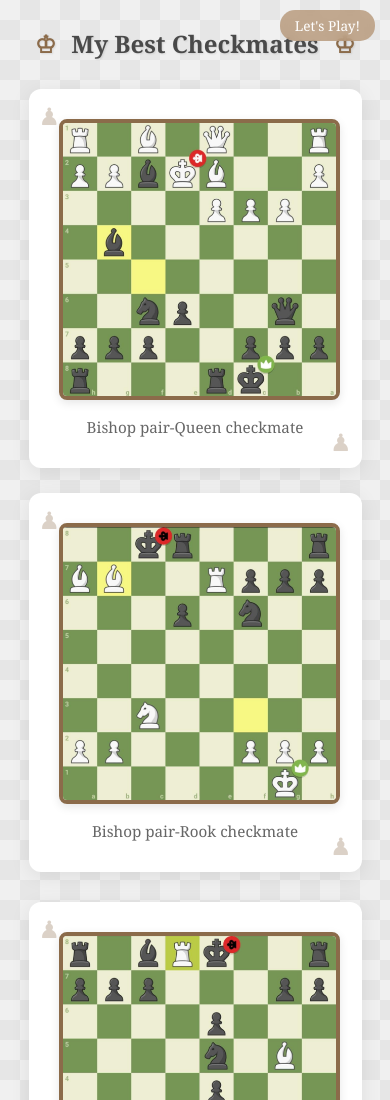
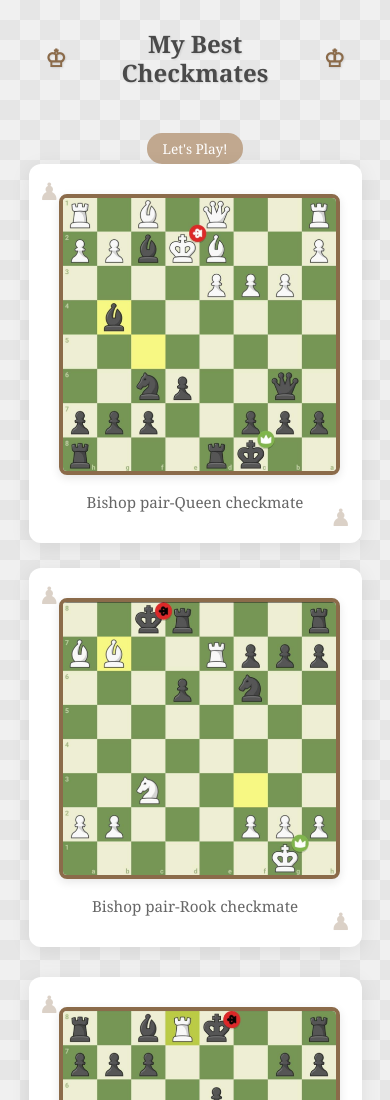
Before and after one commit to sreekar-code/Projects, a plain HTML site: page checkmates-site/c-index.html in a window 390 px wide. Shown: the top 1100 px of the page. Drawn offline with Linux system fonts and the light colour scheme.

Commit message:
Update c-styles.css

```diff
--- a/checkmates-site/c-styles.css
+++ b/checkmates-site/c-styles.css
@@ -13,11 +13,13 @@ body {
     font-family: 'Georgia', serif;
 }
 
-.play-button {
-   position: fixed;
-   top: 20px;
-   right: 30px;
-   z-index: 100;
+.header-container {
+   display: flex;
+   justify-content: space-between;
+   align-items: center;
+   max-width: 1200px;
+   margin: 0 auto;
+   padding: 0 30px;
 }
 
 .play-button a {
@@ -29,7 +31,6 @@ body {
    border-radius: 15px;
    font-size: 0.9rem;
    transition: all 0.2s ease;
-   backdrop-filter: blur(5px);
 }
 
 .play-button a:hover {
@@ -140,6 +141,12 @@ img:hover {
        right: 15px;
    }
 
+   .header-container {
+       flex-direction: column;
+       gap: 15px;
+       padding: 0 15px;
+   }
+
    .play-button a {
        padding: 6px 15px;
        font-size: 0.85rem;
```
